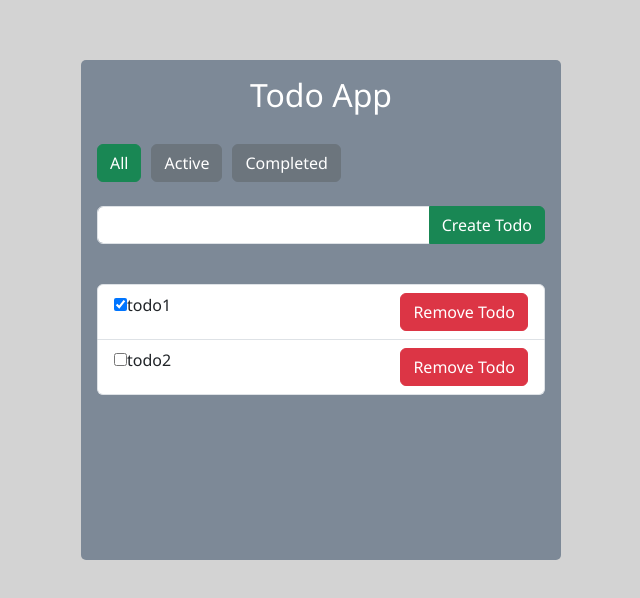
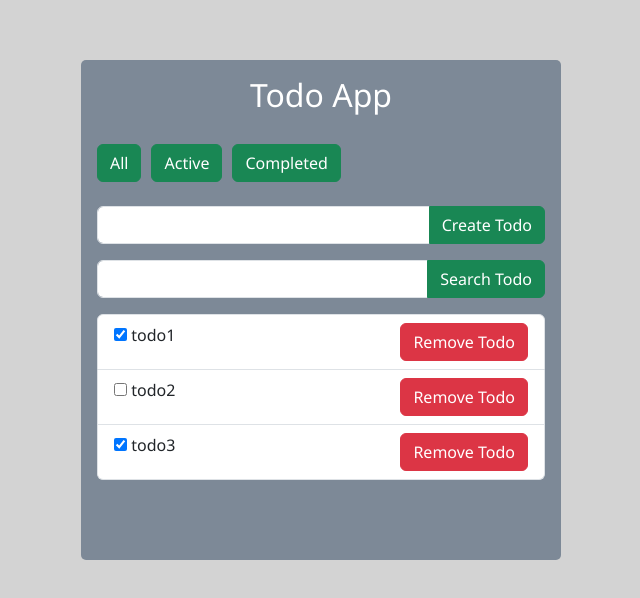
Before and after one commit to almuksid/react-js, a React (Vite) app: page / in a window 1280 px wide. Shown: the top 598 px of the page, without its empty margins (319-959 px from the left). Built offline with nearby package versions, Linux system fonts and the light colour scheme.

Commit message:
day4 Filter and search filter added

```diff
--- a/src/App.jsx
+++ b/src/App.jsx
@@ -6,6 +6,7 @@ import Biodata from './components/day1/Biodata'
 import Counter from './components/day2/Counter'
 import TodoApp from './components/day3/TodoApp'
 import FilterMap from './components/day0/FilterMap'
+import NewTodoList from './components/day4/NewTodoList'
 
 function App() {
   const [count, setCount] = useState(0)
@@ -16,8 +17,9 @@ function App() {
       {/* <Biodata name='Al Muksid' age={25} occupation='Software Engineer' address='Magura' skills={['JavaScript', 'React', 'Node.js']} interests={['Coding', 'Reading', 'Traveling']} />
       <Biodata name='Mesion Sheikh' age={23} occupation='Software Engineer' skills={['JavaScript', 'React', 'Node.js']} interests={['Coding', 'Reading', 'Traveling']} /> */}
       {/* <Counter/> */}
-      <TodoApp/>
+      {/* <TodoApp/> */}
       {/* <FilterMap/> */}
+      <NewTodoList/>
     </div>
     </>
   )
--- a/src/components/day0/filter/CategoryFilter.jsx
+++ b/src/components/day0/filter/CategoryFilter.jsx
@@ -1,23 +1,24 @@
 import React from 'react'
 import { useState } from 'react'
-
 const CategoryFilter = () => {
   const [category, setCategory] = useState("all")
   const products = ([
-    {id:1, name:"tshirt", category:"clothings"},
-    {id:2, name:"Mobile", category:"electronics"},
-    {id:3, name:"Laptop", category:"electronics"},
+    {id:1, name:"Mobile", category: "electronics"},
+    {id:2, name:"tshirt", category: "fations"},
+    {id:3, name:"Laptop", category: "electronics"},
   ])
-  const categoryFilter = category === "all" ? products : products.filter(p => p.category === category)
+  const filterProducts = products.filter(p => category === 'all' ? p : p.category === category)
+  // const filterProducts =( category === 'all') ? products : products.filter(p => p.category === category)
   return (
     <div>
       <h2>3. Category Filter</h2>
       <button type="submit" onClick={() => setCategory("all")}>All</button>
-      <button type="submit" onClick={() => setCategory("clothings")}>Clothings</button>
       <button type="submit" onClick={() => setCategory("electronics")}>Electronics</button>
-      <ul>
-        {categoryFilter.map(p => <li key={p.id}> {p.name} </li>)}
-      </ul>
+      <button type="submit" onClick={() => setCategory("fations")}>Fations</button>
+      {filterProducts
+        // .filter(p => category === 'all' ? products : p.category === category)
+        .map(p => <p key={p.id}> {p.name} </p>)
+      }
     </div>
   )
 }
--- a/src/components/day0/filter/MultipleFilters.jsx
+++ b/src/components/day0/filter/MultipleFilters.jsx
@@ -9,22 +9,25 @@ const MultipleFilters = () => {
       { id: 2, name: "Laptop", category: "electronics", price: 1500 },
       { id: 3, name: "Shirt", category: "fashions", price: 50 }
   ]
+  // const priceFilter = products.filter(p => p.price > 100 && p.price < 1000)
+  // const categoryFilter = products.filter(p => categorya === 'all' ? products : p.category === categorya)
+
   return (
     <div>
       <h2>5. Multiple Filters</h2>
-      {/* search + category + price all in one */}
-      <input type="search" onChange={(e) => setSearch(e.target.value)}/><br/><br/>
-      <button type="submit" onClick={() => setCategorya("all")}>all</button>
-      <button type="submit" onClick={() => setCategorya("electronics")}>Electronics</button>
-      <button type="submit" onClick={() => setCategorya("fashions")}>Fashions</button>
+
+      <button type="submit" onClick={() => setCategorya('all')}>All</button>
+      <button type="submit" onClick={() => setCategorya('electronics')}>Electronics</button>
+      <button type="submit" onClick={() => setCategorya('fashions')}>Fashions</button><br /><br />
+
+      <input type="search" value={products.name} onChange={(e) => setSearch(e.target.value)}/>
 
       {products
-      .filter(p => p.price > 10 && p.price < 2000)
+        .filter(p => p.price >50 && p.price < 2000)
+        .filter(p => categorya === 'all' ? true : p.category === categorya)
         .filter(p => p.name.toLocaleLowerCase().includes(search.toLocaleLowerCase()))
-      .filter(p => categorya == "all" ? true : p.category === categorya)
-      .map(p => <p key={p.id}>{p.id}. {p.name} {p.price}</p>)
+        .map(p => <p key={p.id}> {p.name} </p>)
       }
-
     </div>
   )
 }
--- a/src/components/day0/filter/SearchFilter.jsx
+++ b/src/components/day0/filter/SearchFilter.jsx
@@ -1,17 +1,44 @@
-import React, { useState } from 'react'
-// import { useState } from 'react'
+// import React, { useState } from 'react'
+// // import { useState } from 'react'
+
+// const SearchFilter = () => {
+//   const [search, setSearch] = useState("")
+//   const users = (['Al Muksid', 'Urme', 'Rafi'])
+//   return (
+//     <div>
+//       <h2>2. Search Filter</h2>
+//       <input type="search" onChange={(event) => setSearch(event.target.value)}/>
+//       {users
+//       .filter(user => user.toLocaleLowerCase().includes(search.toLocaleLowerCase()))
+//       .map(user => <p key={user}>{user}</p>)
+//       }
+//     </div>
+//   )
+// }
+
+// export default SearchFilter
+import { useState } from 'react'
 
 const SearchFilter = () => {
   const [search, setSearch] = useState("")
-  const users = (['Al Muksid', 'Urme', 'Rafi'])
+  const users = ([
+    {id:1, name:"Mujahid", isActive:true},
+    {id:2, name:"Mesion", isActive:false},
+    {id:3, name:"Lemon", isActive:true},
+  ])
   return (
     <div>
       <h2>2. Search Filter</h2>
-      <input type="search" onChange={(event) => setSearch(event.target.value)}/>
-      {users
-      .filter(user => user.toLocaleLowerCase().includes(search.toLocaleLowerCase()))
-      .map(user => <p key={user}>{user}</p>)
-      }
+      <input type="search" value={users.name} onChange={(e) => setSearch(e.target.value)} />
+      <ul>
+        {users
+          .filter((user) => user.name.toLocaleLowerCase().includes(search.toLocaleLowerCase()))
+          .map(user => <li key={user.id}>
+            <input type="checkbox" checked={user.isActive} />
+            <span> {user.name}</span>
+          </li>)
+        }
+      </ul>
     </div>
   )
 }
--- /dev/null
+++ b/src/components/day4/NewTodoList.jsx
@@ -0,0 +1,77 @@
+import React from 'react'
+import { useState } from 'react'
+
+const NewTodoList = () => {
+  const [search, setSearch] = useState("")
+  const [filter, setFilter] = useState("all")
+  const [todoTitle, setTodoTitle] = useState("")
+  const [todoList, setTodoList] = useState([
+    {id:1, title:"todo1", isCompleted:true},
+    {id:2, title:"todo2", isCompleted:false},
+    {id:3, title:"todo3", isCompleted:true},
+  ])
+  const submitHandler = (event) => {
+    event.preventDefault()
+    if (!todoTitle.trim()) return alert("Enter Correct Value")
+    const newTodo = ({
+      id: Date.now() + "",
+      title: todoTitle,
+      isCompleted:false
+    })
+    setTodoList([...todoList, newTodo])
+  }
+  const removeHandler = (todoId) => {
+    const newRemTodo = todoList.filter(todo => todo.id !== todoId)
+    setTodoList(newRemTodo)
+  }
+
+  const checkedHandler = (todoId) => {
+    const newTodo = todoList.map(todo => {
+      if (todo.id === todoId){
+        return {...todo, isCompleted: !todo.isCompleted}
+      }
+      return {...todo}
+    })
+    setTodoList(newTodo)
+  }
+
+  const filterHandler = todoList
+  .filter(todo => {
+    if (filter === "all") return true
+    if (filter === "active") return !todo.isCompleted
+    if (filter === "completed") return todo.isCompleted
+  })
+  .filter(todo => todo.title.toLocaleLowerCase().includes(search.toLocaleLowerCase()))
+
+  return (
+    <div>
+      <div className="mb-4 bgCol p-3">
+      <h2 style={{color:'white', textAlign:'center', marginBottom:'30px'}}>Todo App</h2>
+      <button class="btn btn-success filterBtn" type="submit" onClick={() => setFilter("all")}>All</button>
+      <button class="btn btn-success filterBtn" type="submit" onClick={() => setFilter("active")}>Active</button>
+      <button class="btn btn-success filterBtn" type="submit" onClick={() => setFilter("completed")}>Completed</button><br /><br />
+      <form class="input-group mb-3" onSubmit={submitHandler}>
+        <input class="form-control" type="text" value={todoTitle} onChange={(event) => setTodoTitle(event.target.value)}/>
+        <button style={{float:'right'}} class="btn btn-success"  type="submit">Create Todo</button>
+      </form>
+      <form class="input-group mb-3">
+        <input class="form-control" type="search" onChange={(e) => setSearch(e.target.value)}/>
+        <button style={{float:'right'}} class="btn btn-success"  type={search}>Search Todo</button>
+      </form>
+      <ul class="list-group">
+        {filterHandler
+          // .filter(todo => todo.title.toLocaleLowerCase().includes(search.toLocaleLowerCase()))
+          .map(todo => <li class="list-group-item" key={todo.id}>
+            <input type="checkbox" checked={todo.isCompleted} onClick={() => checkedHandler(todo.id)} />
+            <span> {todo.title} </span>
+            <button style={{float:'right'}} class="btn btn-danger"  type="submit" onClick={() => removeHandler(todo.id)}>Remove Todo</button>
+          </li>)
+        }
+      </ul>
+
+      </div>
+    </div>
+  )
+}
+
+export default NewTodoList
--- /dev/null
+++ b/src/components/day4/Todo.css
@@ -0,0 +1,20 @@
+
+div {
+  margin: 20px;
+  font-family: 'Segoe UI', Tahoma, Geneva, Verdana, sans-serif;
+}
+h2 {
+  font-size: 30px;
+  font-weight: bold;
+  color: #fff;
+}
+.bgCol {
+  background-color: #7d8997;
+  border-radius: 5px;
+  min-height: 500px;
+  height: auto;
+}
+
+.filterBtn {
+  margin-right: 10px;
+}
```
Also changed, not shown: 1 other file (tests, documents, lock files or other folders). Lines whose indentation alone changed are shown as unchanged.
